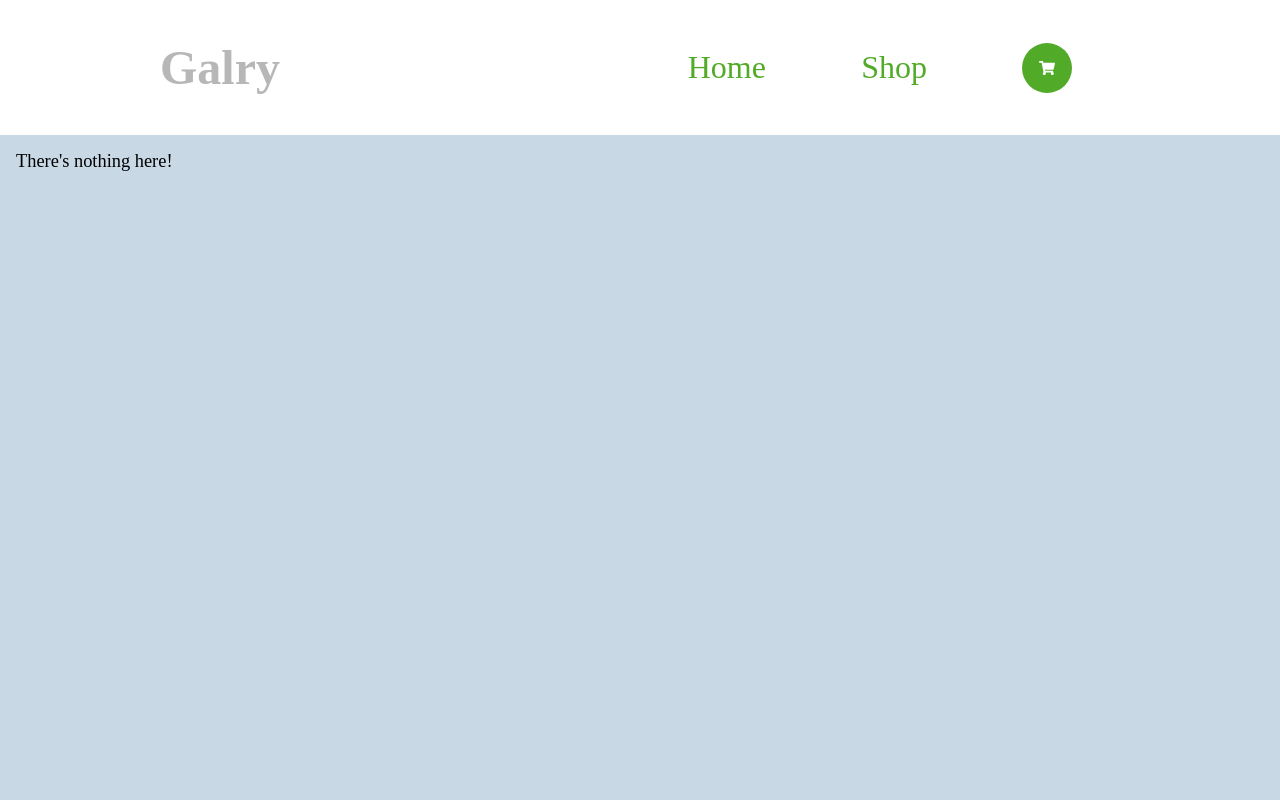
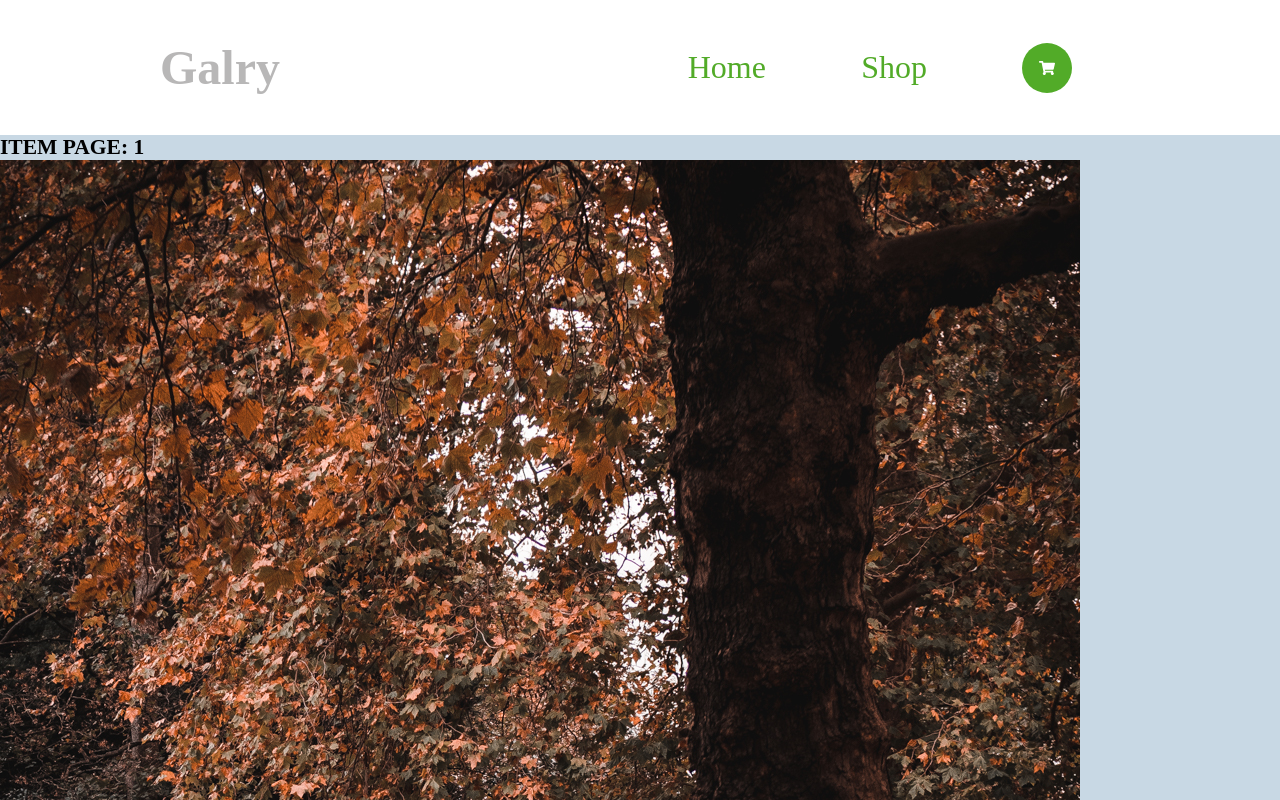
Before and after one commit to YarosThk/gallery-shop, a React (Create React App) app: page /shop/1 in a window 1280 px wide. Shown: the top 800 px of the page. Built offline with nearby package versions, Linux system fonts and the light colour scheme.

Commit message:
Added the item page. From here can style a little bit the the item page and then proceed with creation of States and other functionalities of a dynamic page.

```diff
--- /dev/null
+++ b/src/components/Loader.js
@@ -0,0 +1,5 @@
+export const Loader = ()=>{
+    return(
+        <h3>loading...</h3>
+    )
+}
--- a/src/index.js
+++ b/src/index.js
@@ -2,16 +2,19 @@ import React from 'react';
 import ReactDOM from 'react-dom';
 import App from './App';
 import { BrowserRouter, Routes, Route } from "react-router-dom";
+import { HomePage } from './pages/HomePage';
 import { ShoppingPage } from './pages/ShoppingPage';
-import { HomePage } from './pages/HomePage';
+import { ItemPage } from './pages/ItemPage';
+
 
 ReactDOM.render(
   <React.StrictMode>
     <BrowserRouter>
       <Routes>
         <Route path="/" element={<App />}>
-          <Route index element={<HomePage />}/>
-          <Route path="/shop" element={<ShoppingPage />}/>
+          <Route path ="/" element={<HomePage/>} />
+          <Route path="shop" element={<ShoppingPage />}/>
+          <Route path="shop/:itemId" element={<ItemPage />} />
           <Route
             path="*"
             element={
--- /dev/null
+++ b/src/pages/ItemPage.js
@@ -0,0 +1,28 @@
+import { useParams } from "react-router-dom";
+import { useState, useEffect } from "react";
+import { photographs } from "../data/photographs.js"
+import {Loader} from "../components/Loader.js";
+
+export const ItemPage = () => {
+    const [product, setProduct] = useState(null)
+    const [isLoading, setIsLoading] = useState(true)
+    const params = useParams()
+
+    useEffect(() => {
+        const getProduct = ()=>{
+            return photographs.find(el => el.id == params.itemId)
+        }
+        const photo = getProduct()
+        console.log(photo)
+        setProduct(photo)
+        setIsLoading(false)
+    }, [params])
+
+    return(
+        <div>
+            <h3>ITEM PAGE: {params.itemId}</h3>
+            {isLoading && <Loader />}
+            {product&&<img src={product.src} alt=""/>}
+        </div>
+    )
+}
--- a/src/pages/ShoppingPage.js
+++ b/src/pages/ShoppingPage.js
@@ -1,7 +1,8 @@
 import { useState, useEffect } from "react";
 import { PhotoCard } from "../components/PhotoCard.js";
 import { ShoppingGrid } from "../components/styled/Shopping.styled.js"
-import {photographs} from "../data/photographs.js"
+import {photographs} from "../data/photographs.js" //maybe in the future can import it un App and then pass in props to all components that need photographs
+import { Link } from "react-router-dom";
 
 export const ShoppingPage = () => {
     const [products, setProducts] = useState(null)
@@ -13,7 +14,9 @@ export const ShoppingPage = () => {
     return(
         <ShoppingGrid>
             {products&&products.map(prod => (
-                <PhotoCard key={prod.id} title={prod.title} description={prod.description} src={prod.src}  />
+                <Link to={`/shop/${prod.id}`} style={{ textDecoration: "none", color: "black" }} key={prod.id}>
+                    <PhotoCard title={prod.title} description={prod.description} src={prod.src} />
+                </Link>
             ))}
         </ShoppingGrid>
     )
```
Also changed, not shown: src/pages/HomePage.js (line endings or trailing spaces).
